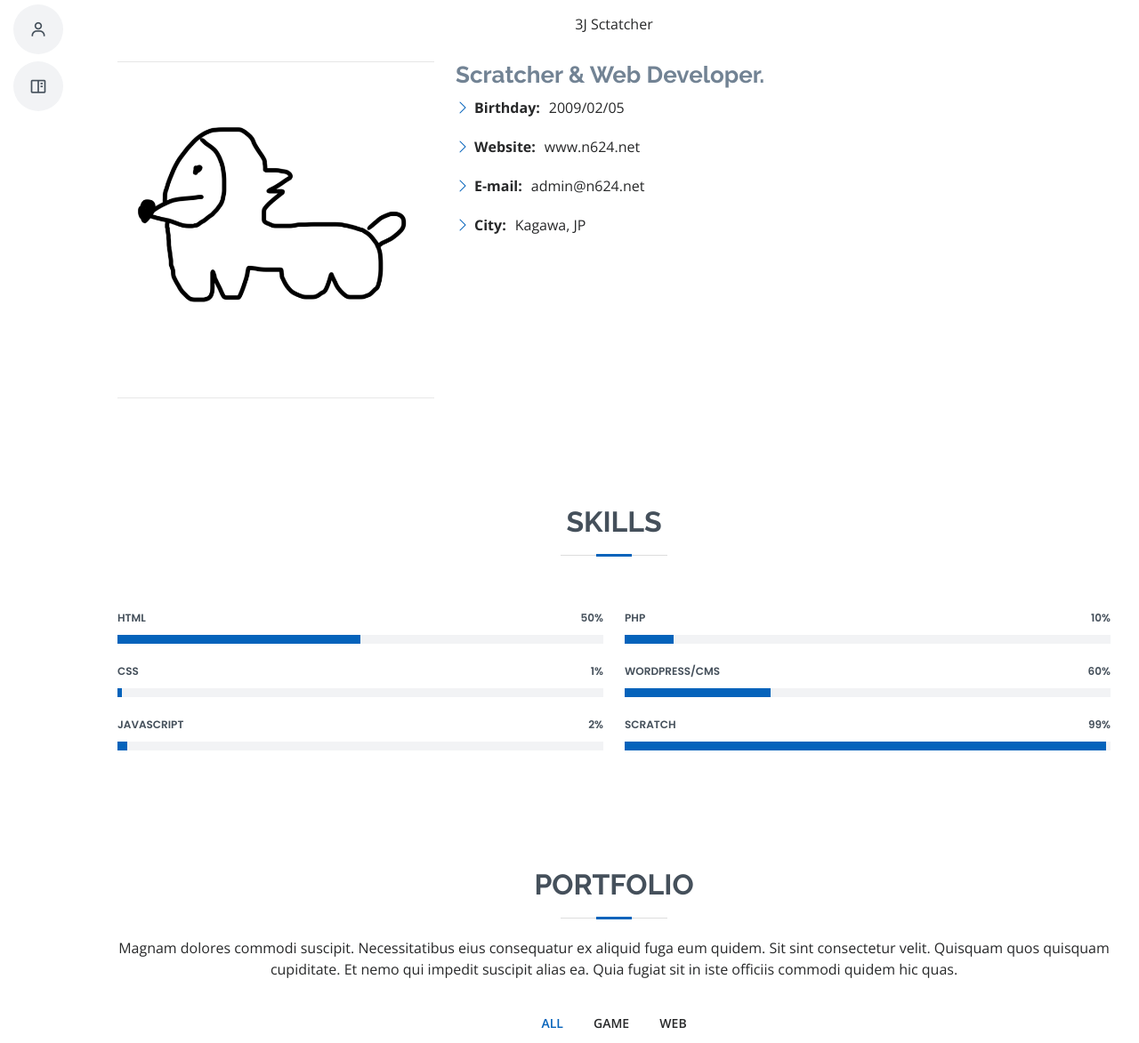
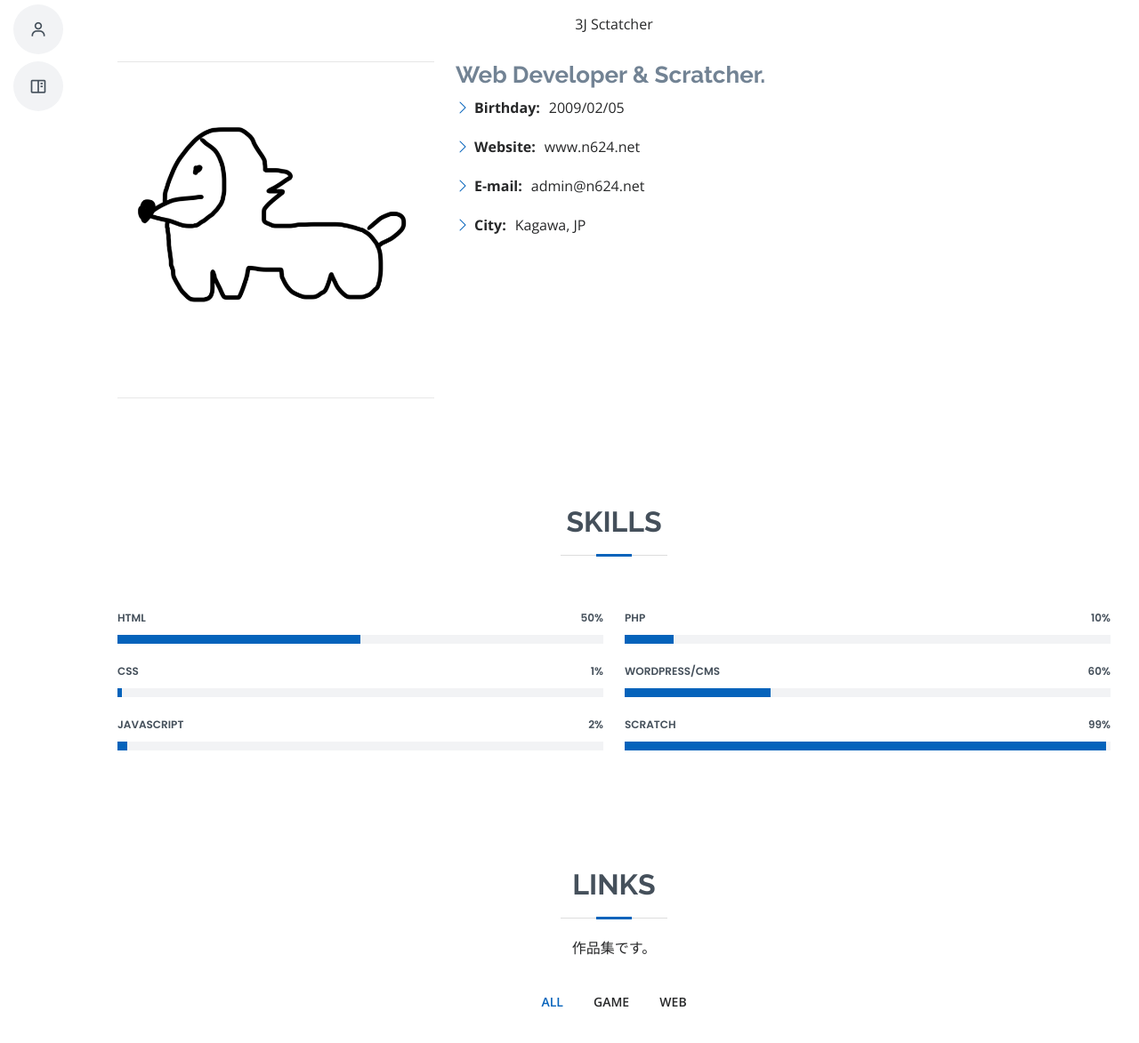
Before and after one commit to n624-dev/portfolio, a plain HTML site: page index.html in a window 1280 px wide. Shown: the part 363-1536 px from the top of the page at 89% size. Drawn offline with nearby package versions, Linux system fonts and the light colour scheme.

Commit message:
Update index.html

```diff
--- a/index.html
+++ b/index.html
@@ -58,7 +58,7 @@
       <ul>
         <li><a href="#home" class="nav-link scrollto active"><i class="bx bx-home"></i> <span>Home</span></a></li>
         <li><a href="#about" class="nav-link scrollto"><i class="bx bx-user"></i> <span>About</span></a></li>
-        <li><a href="#portfolio" class="nav-link scrollto"><i class="bx bx-book-content"></i> <span>Portfolio</span></a></li>
+        <li><a href="#portfolio" class="nav-link scrollto"><i class="bx bx-book-content"></i> <span>Links</span></a></li>
       </ul>
     </nav><!-- .nav-menu -->
 
@@ -91,7 +91,7 @@
             <img src="assets/img/profile-img.jpg" class="img-fluid" alt="">
           </div>
           <div class="col-lg-8 pt-4 pt-lg-0 content">
-            <h3>Scratcher &amp; Web Developer.</h3>
+            <h3>Web Developer &amp; Scratcher.</h3>
             <div class="row">
               <div class="col-lg-6">
                 <ul>
@@ -179,8 +179,8 @@
       <div class="container" data-aos="fade-up">
 
         <div class="section-title">
-          <h2>Portfolio</h2>
-          <p>Magnam dolores commodi suscipit. Necessitatibus eius consequatur ex aliquid fuga eum quidem. Sit sint consectetur velit. Quisquam quos quisquam cupiditate. Et nemo qui impedit suscipit alias ea. Quia fugiat sit in iste officiis commodi quidem hic quas.</p>
+          <h2>Links</h2>
+          <p>作品集です。</p>
         </div>
 
         <div class="row">
```
